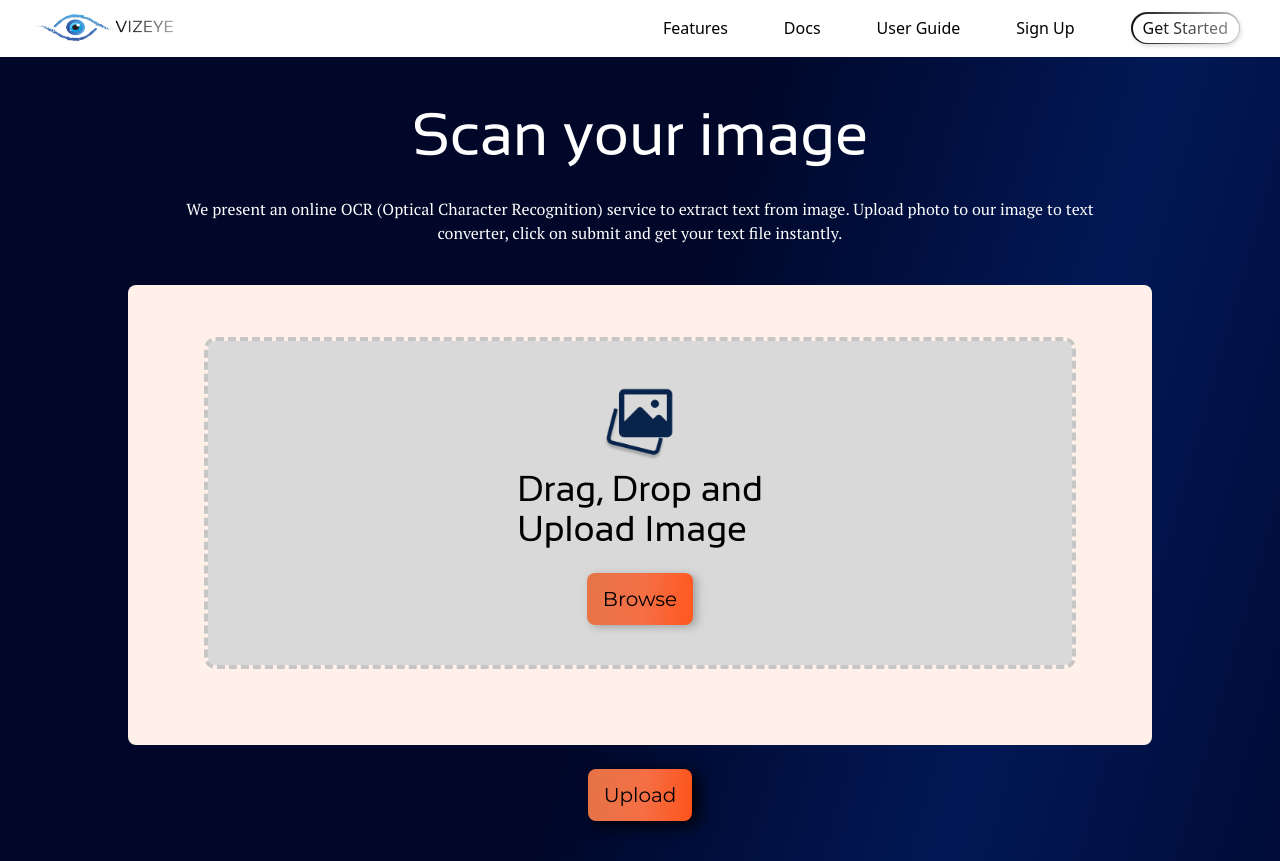
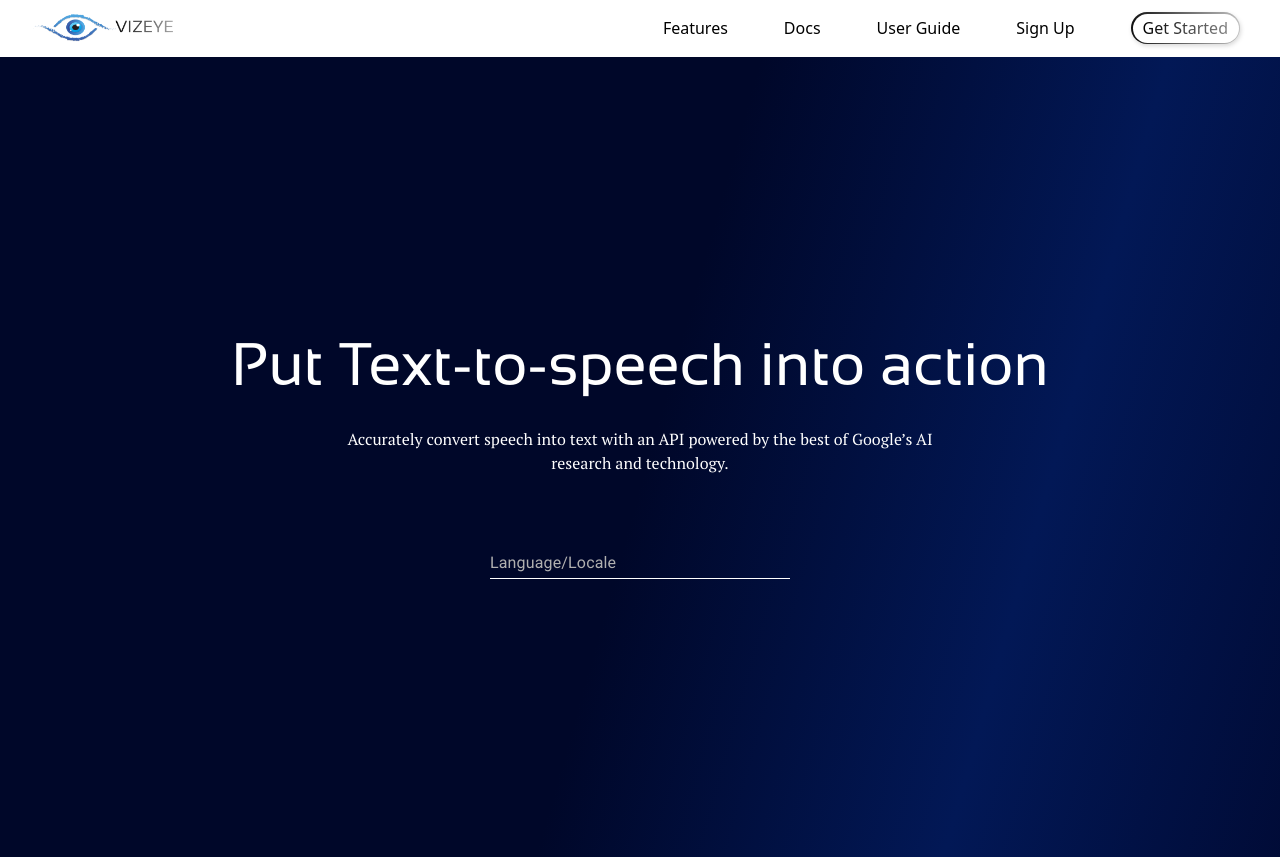
Before and after one commit to Rohit2301/Vizeye-Frontend, a React (Create React App) app: page / in a window 1280 px wide. Built offline with nearby package versions, Linux system fonts and the light colour scheme.

Commit message:
mui autocomplete still incomplete

```diff
--- a/package.json
+++ b/package.json
@@ -3,6 +3,11 @@
   "version": "0.1.0",
   "private": true,
   "dependencies": {
+    "@emotion/react": "^11.10.5",
+    "@emotion/styled": "^11.10.5",
+    "@mui/material": "^5.11.5",
+    "@mui/styled-engine-sc": "^5.11.0",
+    "@mui/system": "^5.11.5",
     "@reduxjs/toolkit": "^1.9.1",
     "@tensorflow/tfjs-node": "^3.21.1",
     "@testing-library/jest-dom": "^5.16.5",
@@ -18,6 +23,7 @@
     "react-scripts": "5.0.1",
     "react-webcam": "^7.0.1",
     "redux": "^4.2.0",
+    "styled-components": "^5.3.6",
     "web-vitals": "^2.1.4"
   },
   "scripts": {
--- a/public/index.html
+++ b/public/index.html
@@ -52,6 +52,11 @@
       href="https://fonts.googleapis.com/css2?family=Open+Sans:wght@300;400;500;600;700&display=swap"
       rel="stylesheet"
     />
+    <link
+      rel="stylesheet"
+      href="https://fonts.googleapis.com/css?family=Roboto:300,400,500,700&display=swap"
+    />
+
     <!-- fonts -->
 
     <meta charset="utf-8" />
--- a/src/App.js
+++ b/src/App.js
@@ -3,6 +3,7 @@ import Header from "./components/Layouts/Header/header";
 import UploadImage from "./components/Pages/uploadImage/UploadImage";
 import RealTimeFD from "./components/Pages/RealTimeFD/realTimeFD";
 import Error from "./components/Pages/404/404";
+import TextToSpeech from "./components/Pages/text-to-speech/text-to-speech";
 import React from "react";
 import { BrowserRouter as Router, Routes, Route, Link } from "react-router-dom";
 
@@ -13,9 +14,10 @@ function App() {
         <Header />
         <Routes>
           {/* <Route exact path="/" element={<Home />} /> */}
-          <Route exact path="/real" element={<RealTimeFD />} />
-          <Route exact path="/" element={<UploadImage />} />
+          {/* <Route exact path="/" element={<RealTimeFD />} /> */}
+          {/* <Route exact path="/" element={<UploadImage />} /> */}
           {/* <Route exact path="/" element={<Error />} /> */}
+          <Route exact path="/" element={<TextToSpeech />} />
         </Routes>
       </Router>
     </>
--- /dev/null
+++ b/src/components/Pages/text-to-speech/text-to-speech.jsx
@@ -0,0 +1,33 @@
+import React from "react";
+import AutoSelectFill from "../../../utils/mui/text-to-speech/autocomplete";
+
+const languageOption = [
+  { label: "English US", yr: 300 },
+  { label: "English UK", yr: 330 },
+  { label: "French", yr: 400 },
+];
+
+const TextToSpeech = () => {
+  return (
+    <div className="relative w-full h-screen bgBlue flex flex-col items-center justify-center gap-y-14 py-12">
+      {/* text div */}
+      <div className="relative flex flex-col justify-content items-center text-white gap-y-8">
+        <div className="text-6xl font-sansationR">
+          Put Text-to-speech into action
+        </div>
+        <div className="text-base font-ptSerifR w-3/4 text-center">
+          Accurately convert speech into text with an API powered by the best of
+          Google’s AI research and technology.
+        </div>
+      </div>
+      {/* text div */}
+      <div className="flex flex-col items-center justify-center">
+        <div className="flex items-center justify-center">
+          {<AutoSelectFill data={languageOption} />}
+        </div>
+      </div>
+    </div>
+  );
+};
+
+export default TextToSpeech;
--- /dev/null
+++ b/src/utils/mui/text-to-speech/autocomplete.jsx
@@ -0,0 +1,103 @@
+import * as React from "react";
+import TextField from "@mui/material/TextField";
+import Autocomplete from "@mui/material/Autocomplete";
+import { createTheme, ThemeProvider } from "@mui/material";
+
+const theme = createTheme({
+  palette: {
+    primary: {
+      main: "#E37447",
+    },
+    secondary: {
+      main: "#FF0000",
+    },
+    text: {
+      primary: "#0A0A0A",
+      secondary: "#B0B0B0",
+    },
+  },
+  components: {
+    MuiOutlinedInput: {
+      styleOverrides: {
+        root: {
+          borderRadius: 20,
+          "& .MuiOutlinedInput-notchedOutline": {
+            borderColor: "orange",
+          },
+          "&:hover .MuiOutlinedInput-notchedOutline": {
+            borderColor: "red",
+          },
+        },
+      },
+    },
+  },
+});
+
+const AutoSelectFill = ({ data }) => {
+  return (
+    <div>
+      {
+        <ThemeProvider theme={theme}>
+          <Autocomplete
+            options={data}
+            getOptionLabel={(option) => option.label}
+            freeSolo
+            sx={{ width: 300 }}
+            id="auto-complete"
+            autoComplete
+            includeInputInList
+            renderOption={(props, option) => (
+              <li
+                {...props}
+                style={{ backgroundColor: "#ffffff", color: "#000000" }}
+              >
+                {option.yr} - {option.label}
+              </li>
+            )}
+            renderInput={(params) => {
+              return (
+                <TextField
+                  {...params}
+                  label="Language/Locale"
+                  variant="standard"
+                  color="primary"
+                  InputLabelProps={{ style: { color: "#B0B0B0" } }}
+                  sx={{
+                    input: { color: "#ffffff" },
+                    "& .MuiInput-underline:before": {
+                      borderBottomColor: "white",
+                    },
+                    "&:hover .MuiInput-underline:before": {
+                      borderBottomColor: "#E37447",
+                    },
+                  }}
+                />
+              );
+            }}
+          />
+        </ThemeProvider>
+      }
+    </div>
+  );
+};
+
+export default AutoSelectFill;
+// "&:hover .css-1qpd1ev-MuiFormControl-root-MuiTextField-root":
+//   {
+//     borderBottomColor: "orange",
+//   },
+// "&:hover .MuiInput-root": {
+//   borderBottomColor: "secondary",
+//   // "&:hover fieldset": {
+//   //   borderColor: "yellow",
+//   // },
+//   // "&.Mui-focused fieldset": {
+//   //   borderColor: "green",
+//   // },
+// },
+// "& .css-cpzrrv-MuiInputBase-root-MuiInput-root:before": {},
+// "& .css-cpzrrv-MuiInputBase-root-MuiInput-root": {
+//   color: "secondary",
+// },
+// left: "145%",
+// transition: "left 1s ease-in",
```
Also changed, not shown: src/file.ts (deleted), src/index.ts (added), src/materialUICustom.js (added), 1 other file (tests, documents, lock files or other folders).
